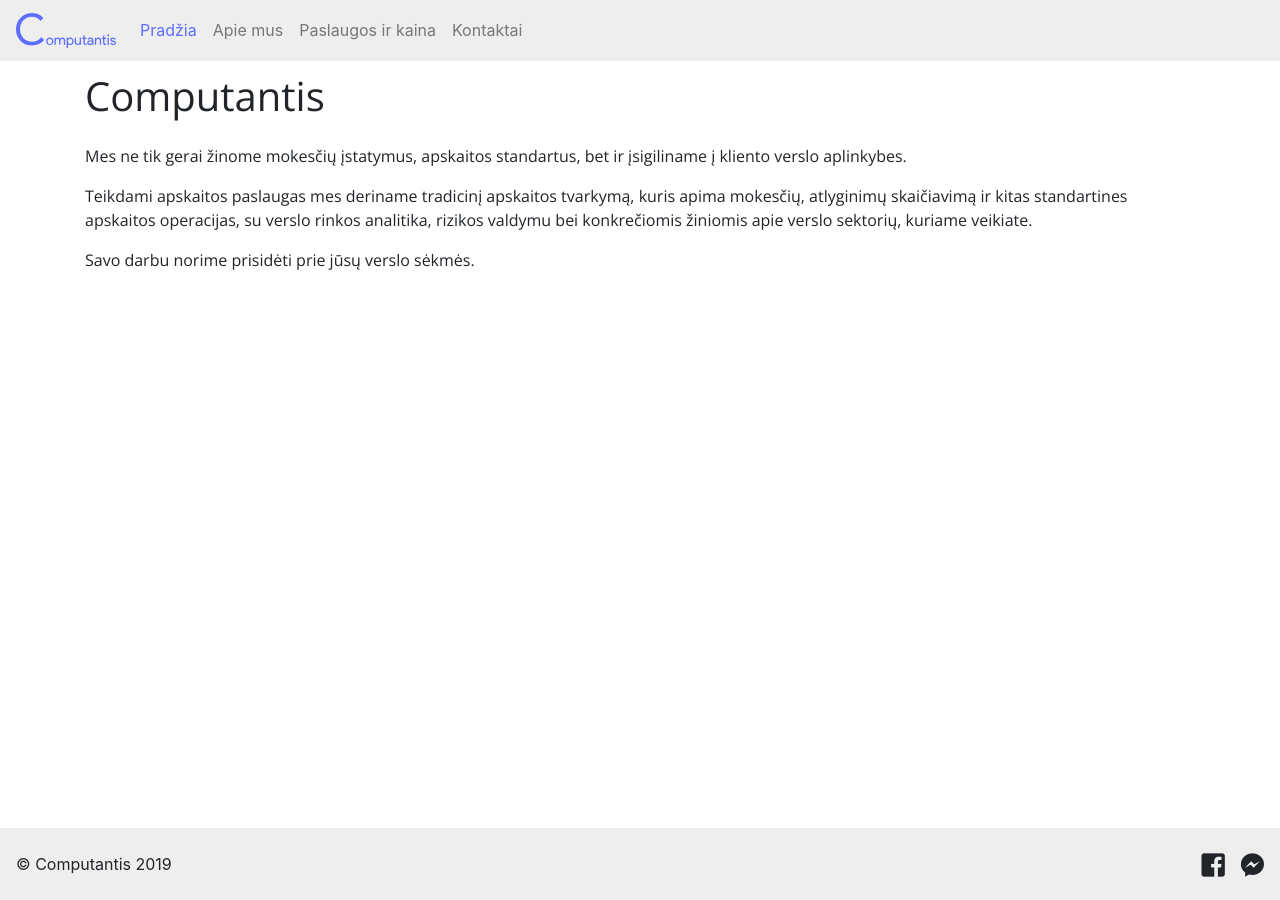
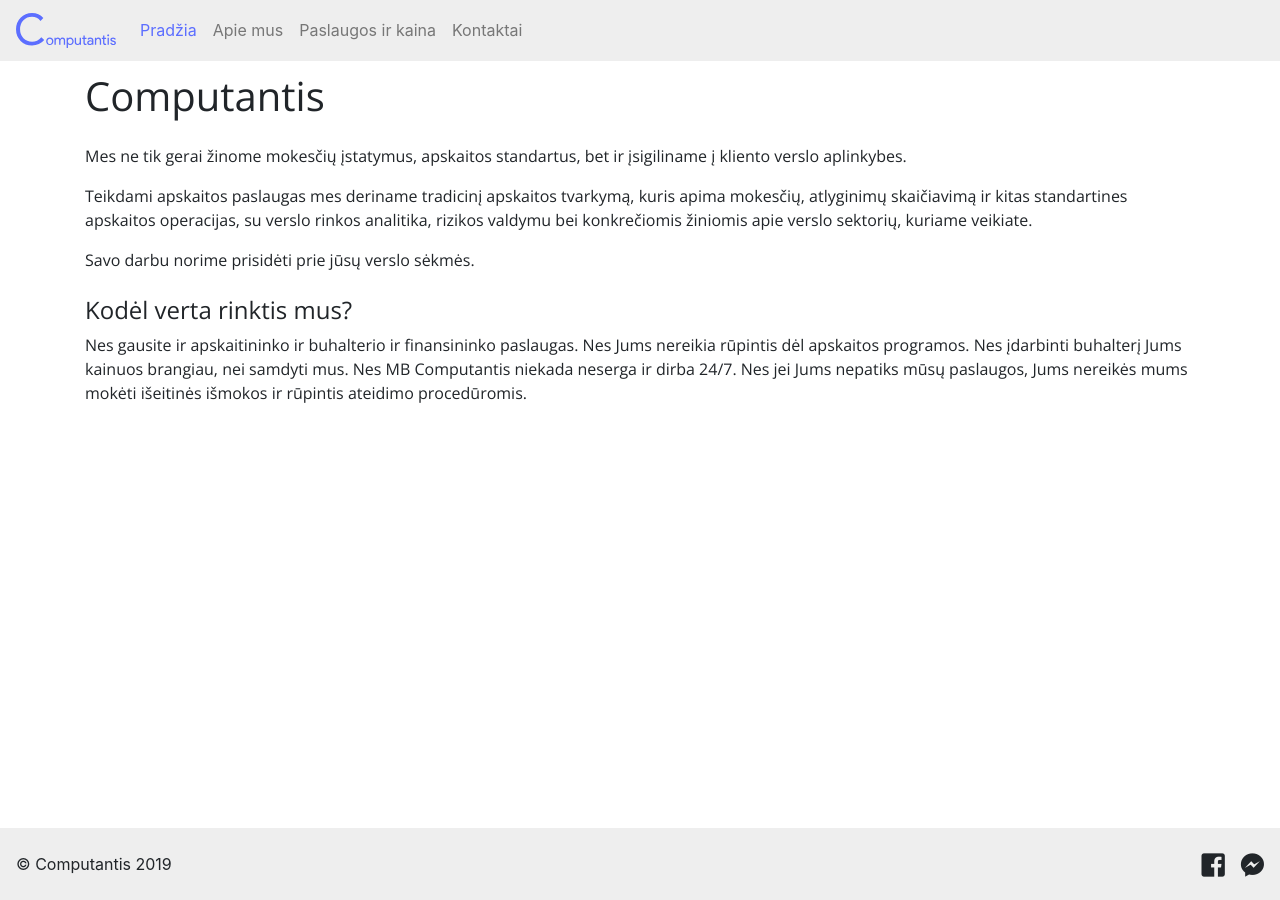
Before and after one commit to MantasJan/Computantis, a Jekyll site: the page built from index.html, in a window 1280 px wide. Built offline with Jekyll 4.4.1, drawn with Linux system fonts in a browser that asks for light colours; nearby versions of some CDN libraries.

Commit message:
Added some info

```diff
--- a/apiemus.html
+++ b/apiemus.html
@@ -5,5 +5,5 @@
 ---
 <div class="text">
   <h4>Živilė Jankūnienė – matematikė, finansų analitikė.</h4>
-  <p>Esu pabaigusi Vilniaus Universiteto, Matematikos ir Informatikos fakultetą, Stohastinę Matematiką ir UAB „Pačiolis“,  UAB „Vilniaus apskaitos mokykla“ buhalterių rengimo programas. Turiu ilgalaikę vadovavimo, personalo valdymo, atrankos, apskaitos, verslo ir finansų analitikės patirtį, dirbau ir  didelėse tarptautinėse kompanijose (spaudos, mažmeninės ir didmeninės prekybos tinklai),  ir  lietuviško kapitalo įmonėse (prekybos, paslaugų)</p>
+  <p>Esu pabaigusi Vilniaus Universiteto Matematikos ir Informatikos fakulteto Stohastinę Matematiką bei UAB „Pačiolis“ ir UAB „Vilniaus apskaitos mokykla“ buhalterių rengimo programas. Turiu ilgalaikę vadovavimo, personalo valdymo, atrankos, apskaitos, verslo ir finansų analitikės patirtį, dirbau ir  didelėse tarptautinėse kompanijose (spaudos, mažmeninės ir didmeninės prekybos tinklai),  ir  lietuviško kapitalo įmonėse (prekybos, paslaugų).</p>
 </div>
--- a/index.html
+++ b/index.html
@@ -10,3 +10,6 @@
     sektorių, kuriame veikiate. </p>
   <p> Savo darbu norime prisidėti prie jūsų verslo sėkmės. </p>
 </div>
+<div class="text mt-4">
+  <h4>Kodėl verta rinktis mus?</h4>
+  <p>Nes gausite ir apskaitininko ir buhalterio ir finansininko paslaugas. Nes Jums nereikia rūpintis dėl  apskaitos programos. Nes įdarbinti buhalterį Jums kainuos brangiau, nei samdyti mus. Nes MB Computantis niekada neserga ir dirba 24/7. Nes jei Jums nepatiks mūsų paslaugos, Jums nereikės mums mokėti išeitinės išmokos ir rūpintis ateidimo procedūromis.</p>
```
